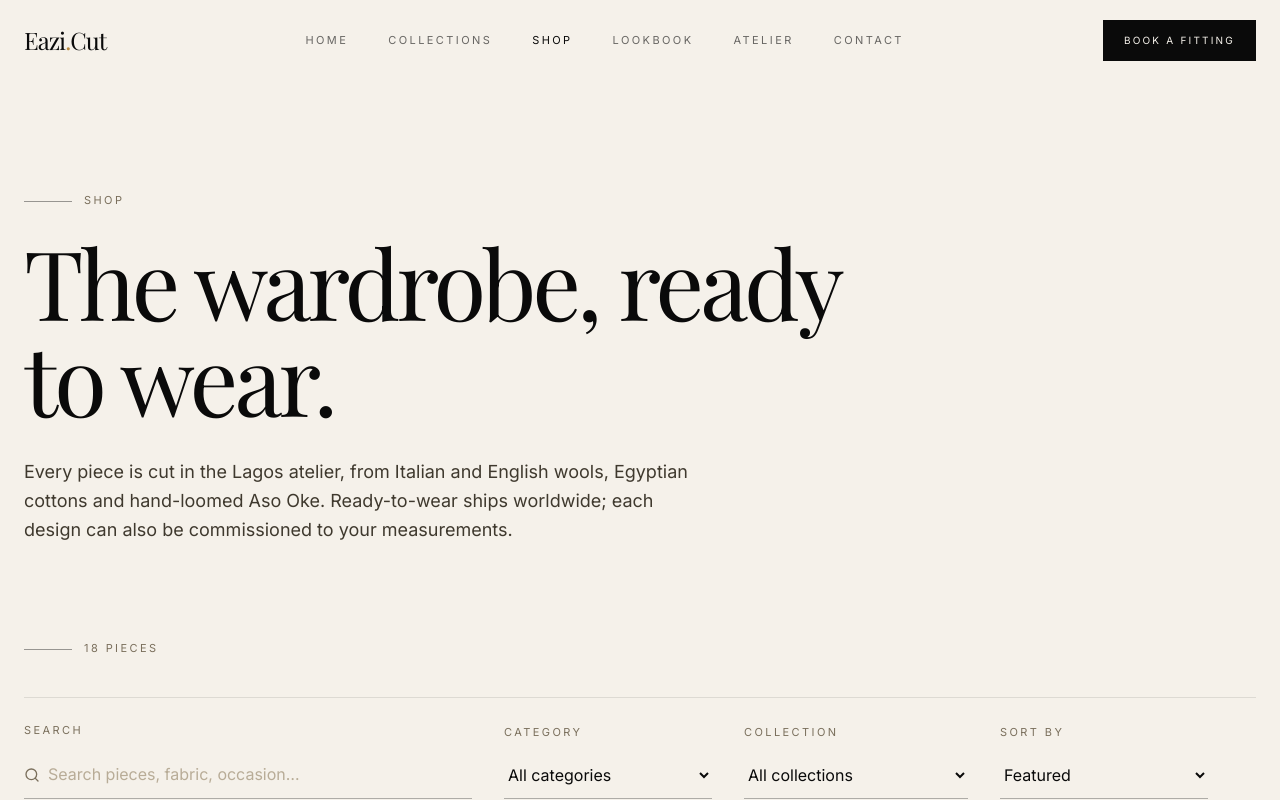
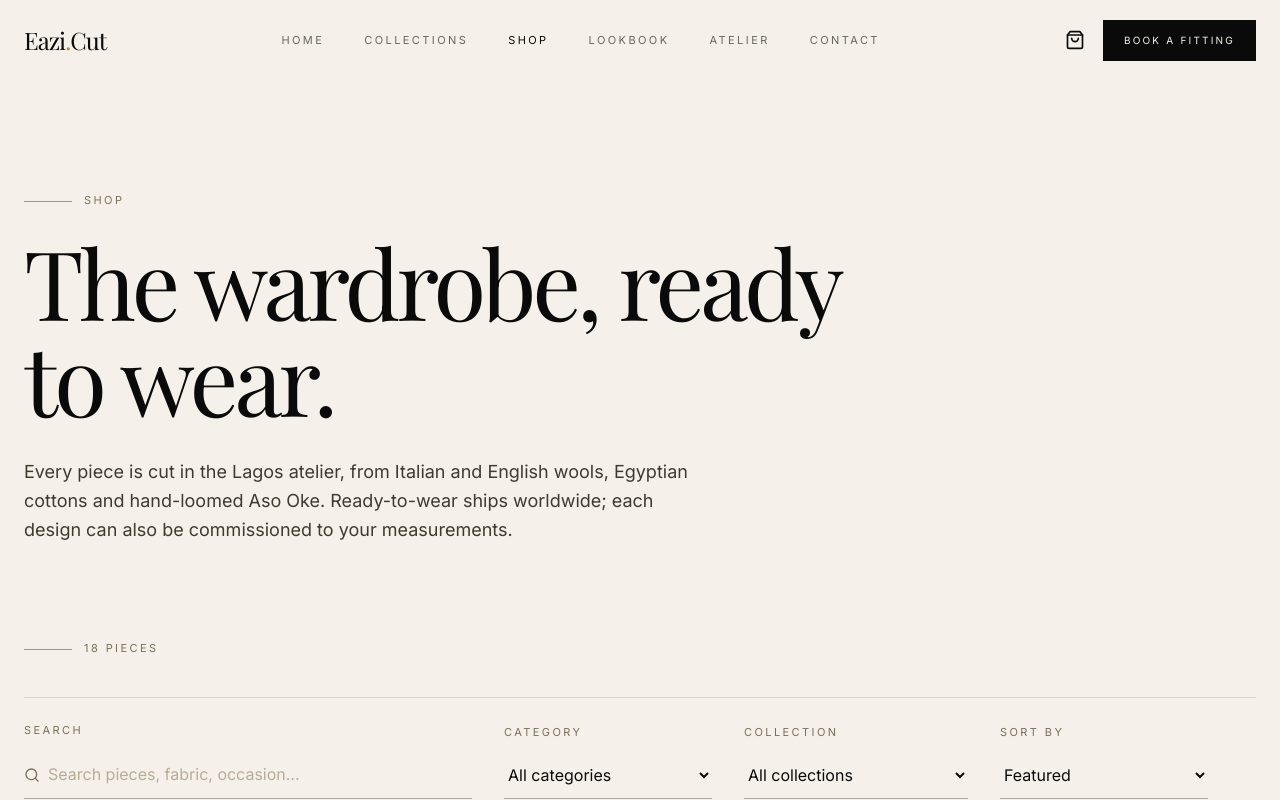
Before and after one commit to mubeejoy12/ogatia, a Next.js app: page /shop in a window 1280 px wide. Shown: the top 800 px of the page. Built offline with nearby package versions, Linux system fonts and the light colour scheme; a web font is replaced by a local one.

Commit message:
aria-label composes "The Bag" or "The Bag, N pieces" and an   aria-live="polite" sr-only span announces changes when a piece   is added from a PDP.

```diff
--- a/src/components/layout/Navbar.tsx
+++ b/src/components/layout/Navbar.tsx
@@ -7,6 +7,7 @@ import { Menu, X } from "lucide-react";
 import { cn } from "@/lib/utils";
 import { nav, site } from "@/lib/site";
 import { Button } from "@/components/ui/button";
+import { CartBadge } from "@/features/cart/CartBadge";
 
 export function Navbar() {
   const pathname = usePathname();
@@ -67,21 +68,25 @@ export function Navbar() {
           })}
         </nav>
 
-        <div className="hidden md:block">
+        <div className="hidden md:flex items-center gap-4">
+          <CartBadge />
           <Button asChild size="sm" variant="primary">
             <Link href="/contact">Book a Fitting</Link>
           </Button>
         </div>
 
+        <div className="md:hidden flex items-center gap-2">
+          <CartBadge />
           <button
             type="button"
-          className="md:hidden p-2 -mr-2 text-ink"
+            className="p-2 -mr-2 text-ink"
             aria-label={open ? "Close menu" : "Open menu"}
             aria-expanded={open}
             onClick={() => setOpen((v) => !v)}
           >
             {open ? <X size={22} /> : <Menu size={22} />}
           </button>
+        </div>
       </div>
 
       {open && (
```
Lines whose indentation alone changed are shown as unchanged.
